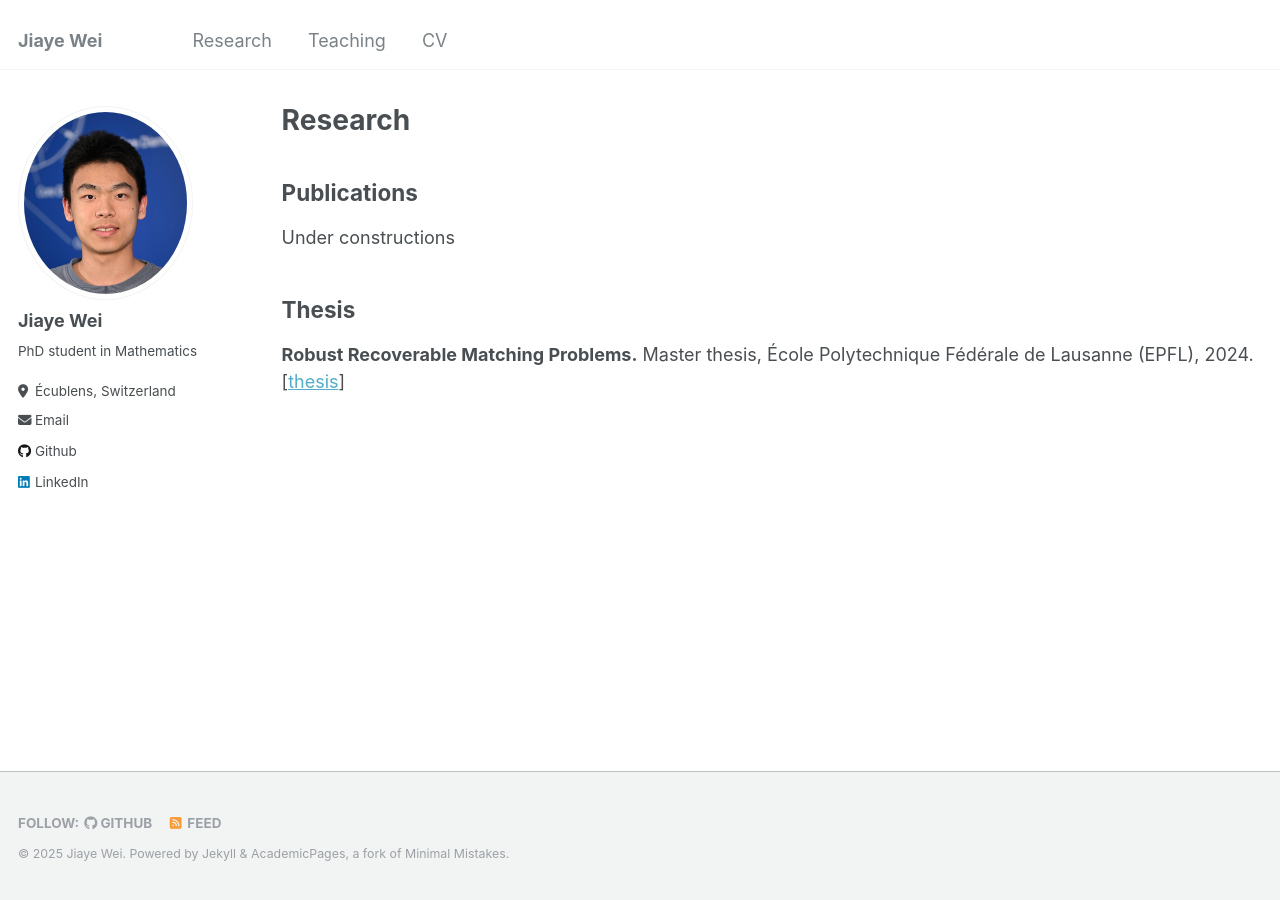
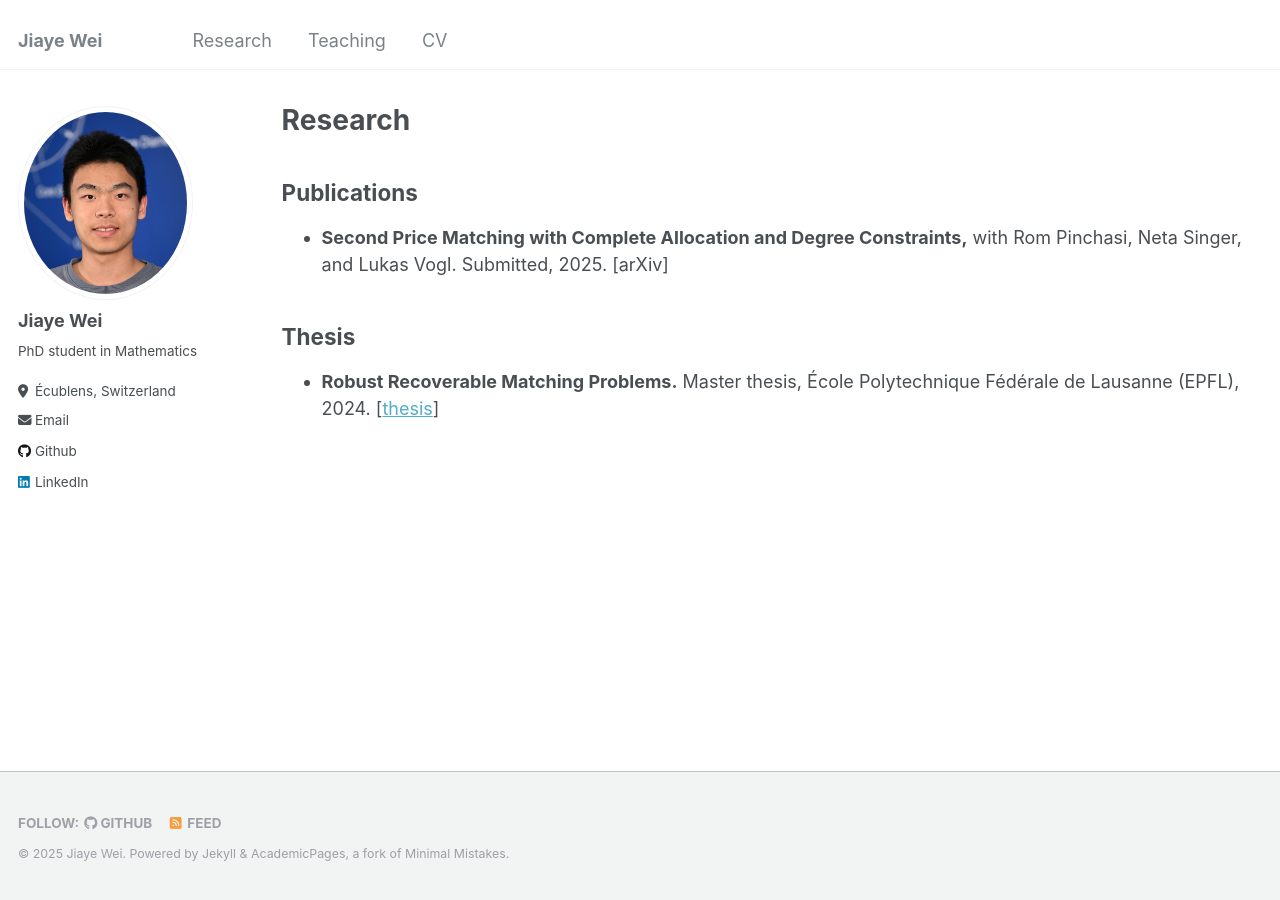
Before and after one commit to jiaye-W/jiaye-W.github.io, a Jekyll site: the page built from _pages/publications.md, in a window 1280 px wide. Built offline with Jekyll 4.4.1, drawn with Linux system fonts in a browser that asks for light colours.

Commit message:
update pub

```diff
--- a/_pages/publications.md
+++ b/_pages/publications.md
@@ -7,11 +7,12 @@ author_profile: true
 
 ## Publications
 
-Under constructions
+- **Second Price Matching with Complete Allocation and Degree Constraints,**
+with Rom Pinchasi, Neta Singer, and Lukas Vogl. Submitted, 2025. [arXiv]
 
 ## Thesis
 
-**Robust Recoverable Matching Problems.**
+- **Robust Recoverable Matching Problems.**
 Master thesis, École Polytechnique Fédérale de Lausanne (EPFL), 2024. [[thesis](https://zenodo.org/records/15118302)]
 
 <!-- {% if site.author.googlescholar %}
```
